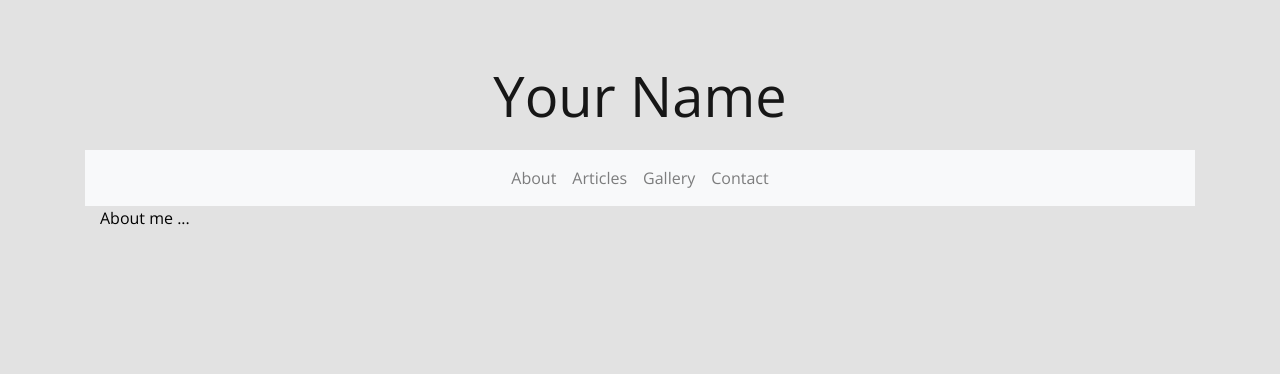
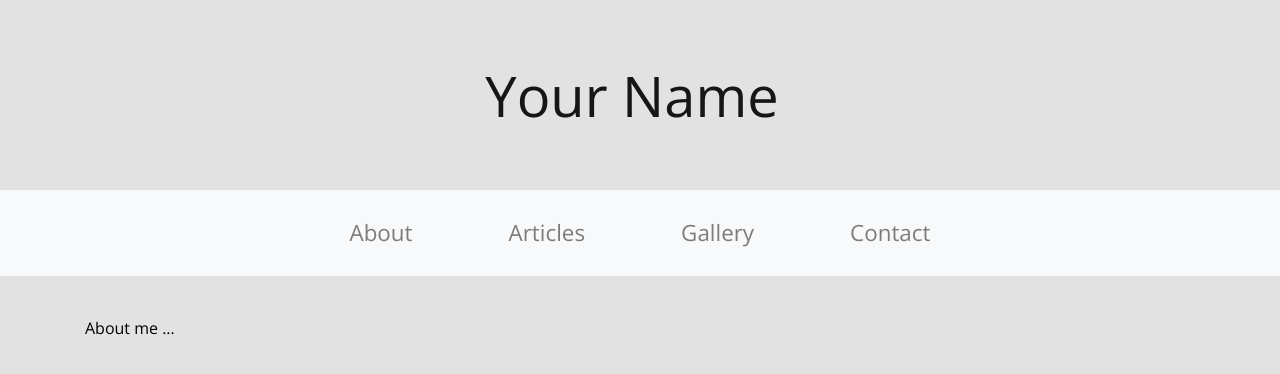
Before and after one commit to BitSchupser/portfolio_light, a Vue app: page / in a window 1280 px wide. Shown: the top 374 px of the page. Built offline with nearby package versions, Linux system fonts and the light colour scheme.

Commit message:
nav style bg + hover color, spacing

```diff
--- a/src/App.vue
+++ b/src/App.vue
@@ -1,8 +1,8 @@
 <template>
-  <div id="app" class="container">
+  <div id="app">
 
     <!-- Portfolio Title or Branding -->
-    <nav class="navbar navbar-light justify-content-center">
+    <nav class="navbar navbar-light justify-content-center mytitle">
       <span class="navbar-brand mb-0 h1">Your Name</span>
     </nav >
 
@@ -56,14 +56,35 @@ export default {
 <style> /* Global App-Styles */
 
   body {
+      color: #000;
       background-color: #e2e2e2;
-      color: #000;
       font-family: 'Open Sans', sans-serif;
+  }
+
+  .container {
+    margin: 40px auto;
+  }
+
+  .mytitle {
+    margin: 40px auto;
   }
 
   .h1 {
     font-size: 3.5em;
-    margin: 40px auto;
+  }
+
+  .nav-item {
+    padding: 10px 40px;
+    margin: 0;
+    font-size: 1.4em;
+  }
+
+  .nav-item:hover {
+    background-color: #f4bc61;
+  }
+
+  .bg-light {
+    background-color: #9e978c;
   }
 
 </style>
```
